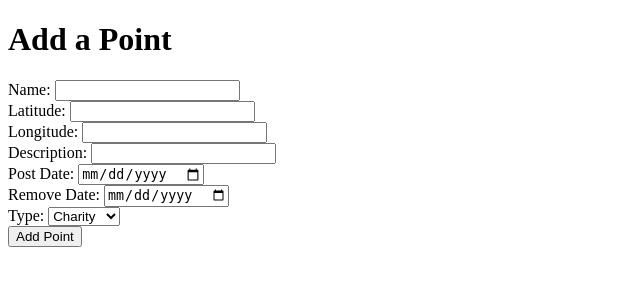
After one commit to ralfsfilipjonoks/QualificationWork, a Flask app: page /add_point in a window 1280 px wide. The commit adds this page. Shown: the top 300 px of the page, without its empty margins (0-640 px from the left). Run offline with Flask 2, Linux system fonts and the light colour scheme; some libraries are stand-ins or nearby versions.

```diff
--- a/app.py
+++ b/app.py
@@ -89,6 +89,8 @@ def about():
 
 @app.route('/login', methods=['GET', 'POST'])
 def login():
+    if 'name' in session:
+        return redirect(url_for('home'))
     if request.method == 'POST':
         id = 0
         name = request.form['name']
@@ -124,6 +126,7 @@ def get_data():
             "postdate": 1,
             "removedate": 1,
             "type": 1,
+            "author": 1
         }
     })
     headers = {
@@ -135,5 +138,34 @@ def get_data():
     data = json.loads(response.text)
     return jsonify(data)
 
+
+# vajag lietotaju pie punkta
+@app.route('/add_point', methods=['GET','POST'])
+def add_point():
+    if 'name' in session:
+        name = session['name']
+    if request.method == 'POST':
+        pointname = request.form['name']
+        latitude = float(request.form['latitude'])
+        longitude = float(request.form['longitude'])
+        description = request.form['description']
+        postdate = request.form['postdate']
+        removedate = request.form.get('removedate')
+        pointtype = request.form['type']
+        user = name
+
+        points.insert_one({'latitude': latitude, 'longitude': longitude, 'name': pointname,'description': description,'postdate': postdate,'removedate': removedate,'type': pointtype,'author': user})
+        notification = 'Point added sucessfully!'
+        return render_template('add_point.html', notification=notification)
+    return render_template('add_point.html')
+
+@app.route('/user_points', methods=['GET', 'POST'])
+def userspoints():
+        if 'name' in session:
+            name = session['name']
+        result = list(points.find({'author': name}))
+        return render_template('userpoints.html', result = result)
+
+
 if __name__ == '__main__':
     app.run()
--- a/static/styles/style.css
+++ b/static/styles/style.css
@@ -1 +1 @@
-#map { height: 800px; }
+#map { height: 700px; }
--- a/templates/about.html
+++ b/templates/about.html
@@ -10,6 +10,7 @@
 </head>
 <body>
     <h1>Welcome to my about page!</h1>
+    <p>"Move to connect!"</p>
 </body>
 </html>
 {% endblock %}
--- /dev/null
+++ b/templates/add_point.html
@@ -0,0 +1,42 @@
+<!DOCTYPE html>
+<html>
+  <head>
+    <title>Add a Point</title>
+  </head>
+  <body>
+    {% if notification %}
+        <p>{{ notification }}</p>
+    {% endif %}
+    <h1>Add a Point</h1>
+    <form method="post" action="{{ url_for('add_point') }}">
+      <label for="name">Name:</label>
+      <input type="text" id="name" name="name" required><br>
+
+      <label for="latitude">Latitude:</label>
+      <input type="number" id="latitude" name="latitude" step="0.000001" required><br>
+
+      <label for="longitude">Longitude:</label>
+      <input type="number" id="longitude" name="longitude" step="0.000001" required><br>
+
+      <label for="description">Description:</label>
+      <input type="text" id="description" name="description" required><br>
+
+      <label for="postdate">Post Date:</label>
+      <input type="date" id="postdate" name="postdate" required><br>
+
+      <label for="removedate">Remove Date:</label>
+      <input type="date" id="removedate" name="removedate"><br>
+
+      <label for="type">Type:</label>
+      <select id="type" name="type">
+        <option value="Charity">Charity</option>
+        <option value="Warning">Warning</option>
+        <option value="Other">Other</option>
+      </select><br>
+
+      <input type="hidden" id="user" name="user" value="{{ name }}">
+
+      <input type="submit" value="Add Point">
+    </form>
+  </body>
+</html>
```
Also changed, not shown: templates/header.html (+10 -1 lines), templates/home.html (+7 -5 lines), templates/login.html (+77 -1 lines), templates/userpoints.html (added, +36 -0 lines).
